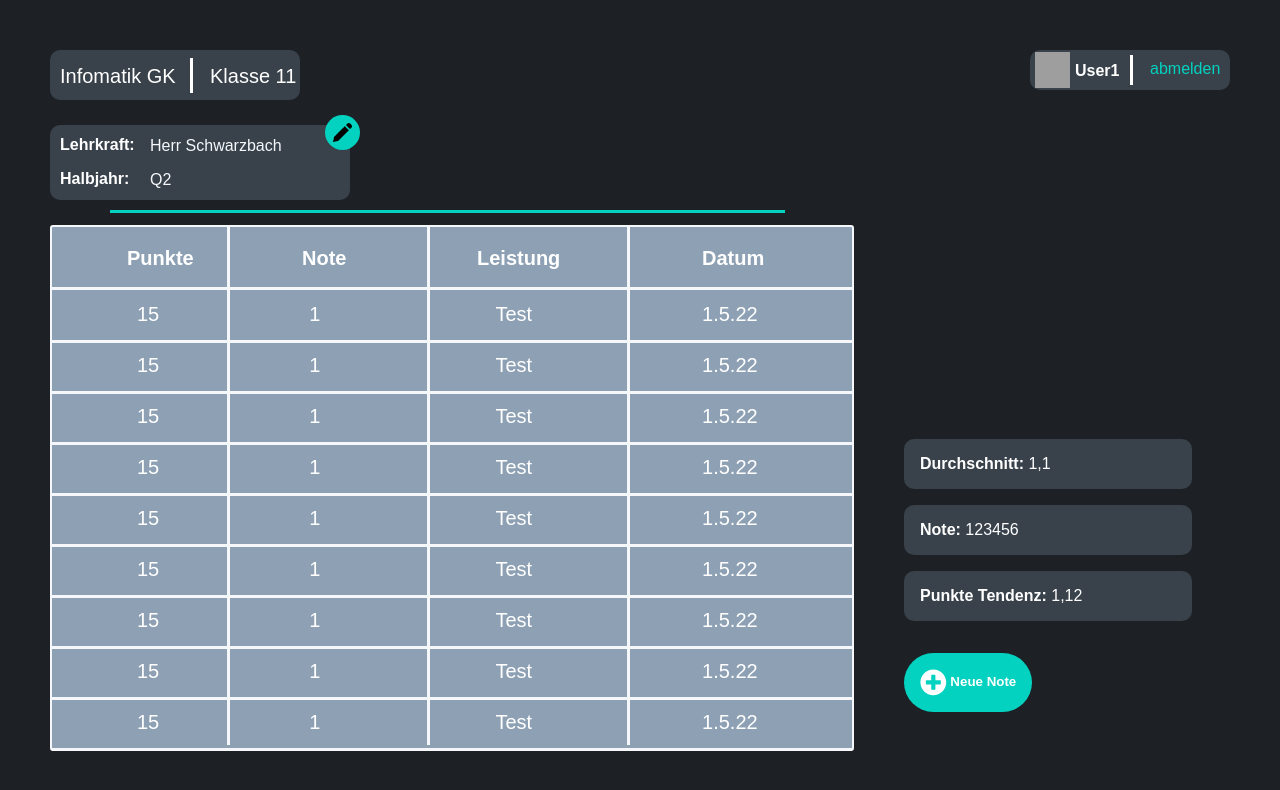
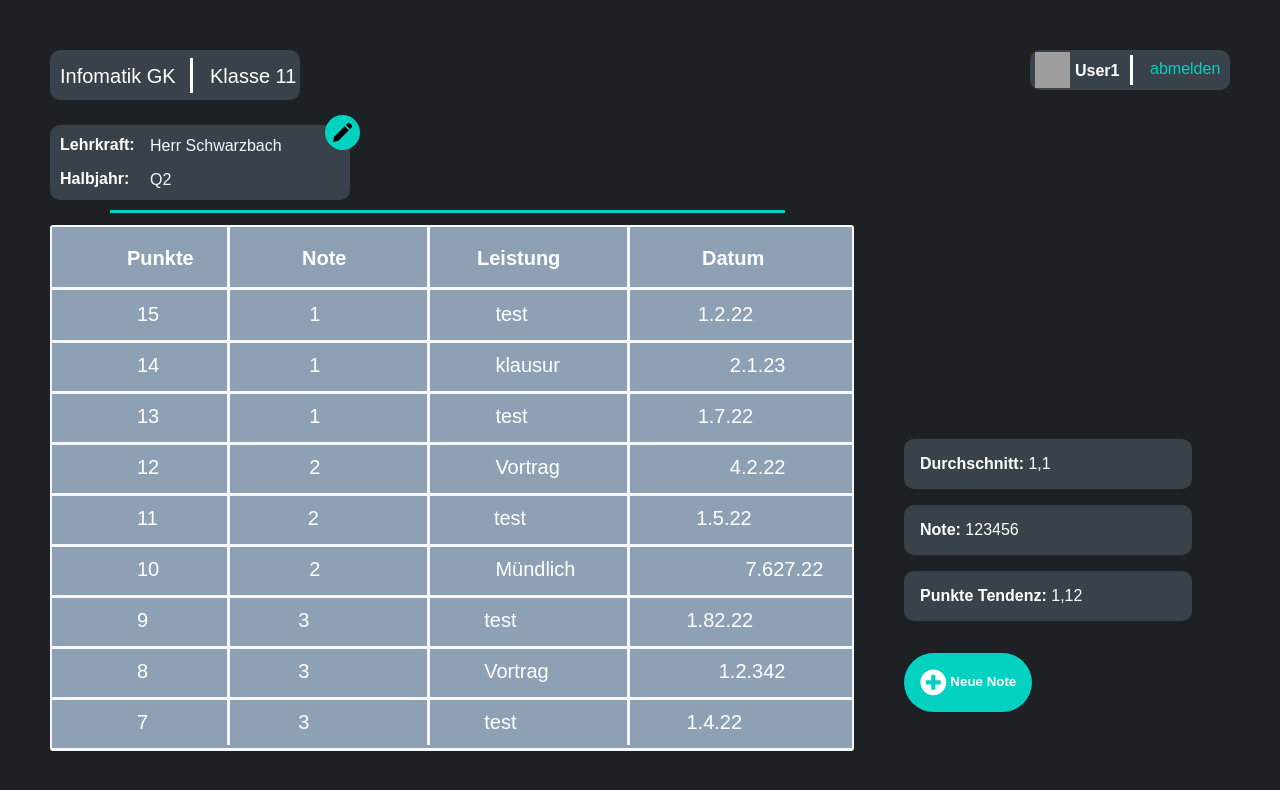
Before and after one commit to johan-t/Notentracker, a React (Create React App) app in the folder noten-react/: page / in a window 1280 px wide. Shown: the top 790 px of the page. Built offline with nearby package versions, Linux system fonts and the light colour scheme; grey boxes are pictures that could not be loaded.

Commit message:
added props

```diff
--- a/noten-react/src/compontents/Zeile.js
+++ b/noten-react/src/compontents/Zeile.js
@@ -4,10 +4,10 @@ function Zeile(props) {
     return (
         <div>
             <div className="zeile-content">
-                <span className="punkte-zeile">15</span>
-                <span className="note-zeile">1</span>
-                <span className="leistung-zeile">Test</span>
-                <span className="datum-zeile">1.5.22</span>
+                <span className="punkte-zeile">{props.punkte}</span>
+                <span className="note-zeile">{props.note}</span>
+                <span className="leistung-zeile">{props.leistung}</span>
+                <span className="datum-zeile">{props.datum}</span>
             </div>
             <div className="zeilen-divider"></div>
         </div>
--- a/noten-react/src/pages/home.js
+++ b/noten-react/src/pages/home.js
@@ -1,5 +1,4 @@
 import { FaPlusCircle } from "react-icons/fa";
-import { IconContext } from "react-icons";
 import React from "react";
 import Pencil from "./pencil.png"
 import User from "./user.png"
@@ -78,15 +77,15 @@ function HomePage() {
                     <span className="datum">Datum</span>
                     <div className="kopfzeilen-divider"></div>
                 </div>
-                <Zeile></Zeile>
-                <Zeile></Zeile>
-                <Zeile></Zeile>
-                <Zeile></Zeile>
-                <Zeile></Zeile>
-                <Zeile></Zeile>
-                <Zeile></Zeile>
-                <Zeile></Zeile>
-                <Zeile></Zeile>
+                <Zeile punkte="15" note="1" leistung="test" datum="1.2.22"></Zeile>
+                <Zeile punkte="14" note="1" leistung="klausur" datum="2.1.23"></Zeile>
+                <Zeile punkte="13" note="1" leistung="test" datum="1.7.22"></Zeile>
+                <Zeile punkte="12" note="2" leistung="Vortrag" datum="4.2.22"></Zeile>
+                <Zeile punkte="11" note="2" leistung="test" datum="1.5.22"></Zeile>
+                <Zeile punkte="10" note="2" leistung="Mündlich" datum="7.627.22"></Zeile>
+                <Zeile punkte="9" note="3" leistung="test" datum="1.82.22"></Zeile>
+                <Zeile punkte="8" note="3" leistung="Vortrag" datum="1.2.342"></Zeile>
+                <Zeile punkte="7" note="3" leistung="test" datum="1.4.22"></Zeile>
             </div>
 
        </body>
```
